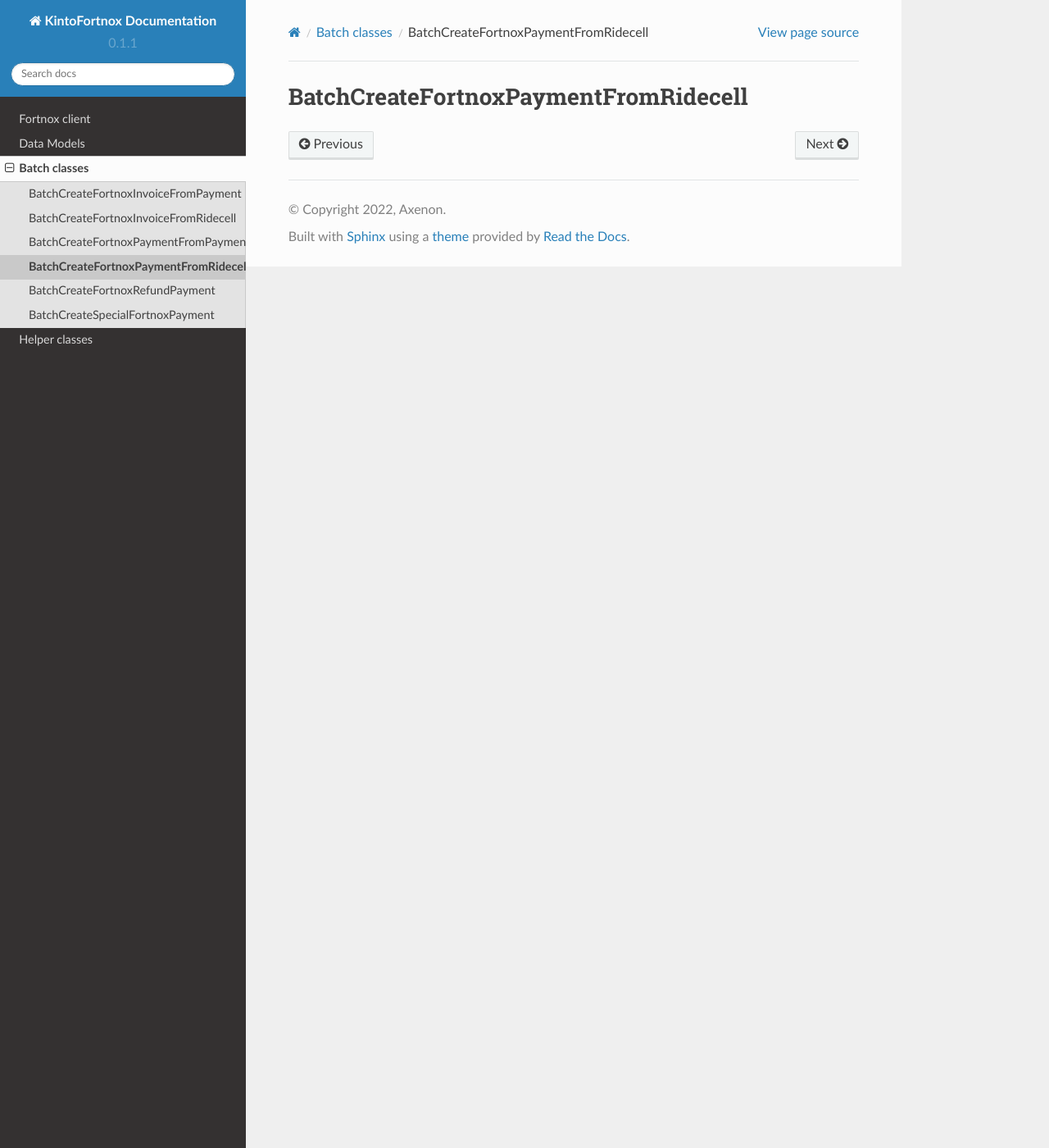
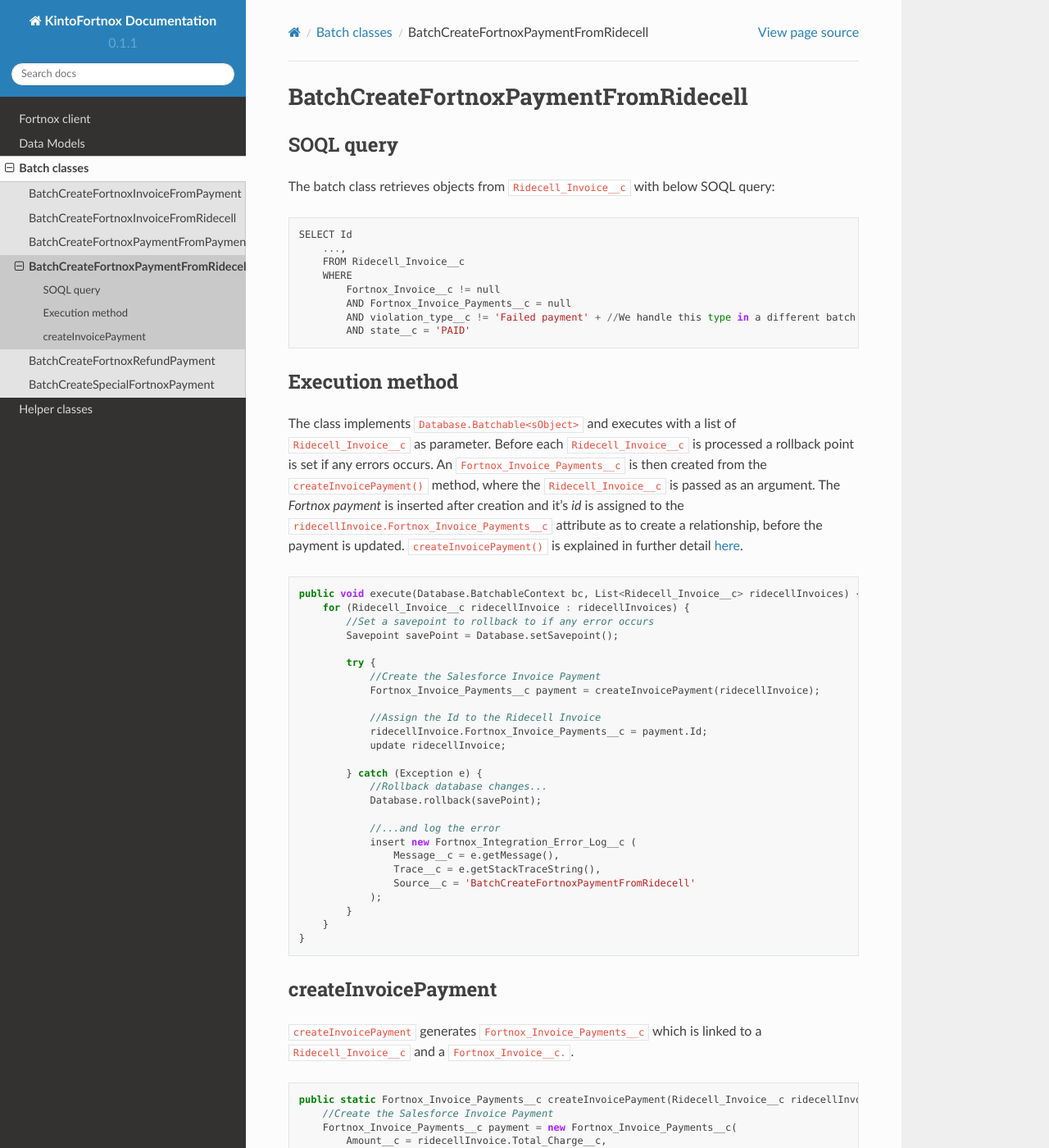
Before and after one commit to AxenonDevOps/KintoFortnoxDocs, a Sphinx documentation site: the page built from docs/source/BatchCreateFortnoxPaymentFromRidecell.rst, in a window 1280 px wide and 1400 px high. Shown: the whole window at 82% size. Built offline with Sphinx 7.4.7 and the Read the Docs theme 2.0.0, drawn with Linux system fonts in a browser that asks for light colours; some of the changed text lies outside the part shown.

Commit message:
more docs

```diff
--- a/docs/source/BatchCreateFortnoxPaymentFromRidecell.rst
+++ b/docs/source/BatchCreateFortnoxPaymentFromRidecell.rst
@@ -1,2 +1,83 @@
 BatchCreateFortnoxPaymentFromRidecell
------------------------------------------
+=======================================
+
+SOQL query
+-----------
+
+The batch class retrieves objects from ``Ridecell_Invoice__c`` with below SOQL query:
+
+.. code-block::
+
+    SELECT Id
+        ...,
+        FROM Ridecell_Invoice__c
+        WHERE
+            Fortnox_Invoice__c != null
+            AND Fortnox_Invoice_Payments__c = null
+            AND violation_type__c != 'Failed payment' + //We handle this type in a different batch job: BatchCreateSpecialFortnoxPayment
+            AND state__c = 'PAID'
+
+
+Execution method
+-----------------
+
+The class implements ``Database.Batchable<sObject>`` and executes with a list of ``Ridecell_Invoice__c`` as parameter.
+Before each ``Ridecell_Invoice__c`` is processed a rollback point is set if any errors occurs.
+An ``Fortnox_Invoice_Payments__c`` is then  created from the ``createInvoicePayment()`` method,
+where the ``Ridecell_Invoice__c`` is passed as an argument.
+The `Fortnox payment` is inserted after creation and it's `id` is assigned to the
+``ridecellInvoice.Fortnox_Invoice_Payments__c`` attribute as to create a relationship, before the payment is updated.
+``createInvoicePayment()`` is explained in further detail  :ref:`here <BatchCreateFortnoxPaymentFromRidecell:createInvoicePayment>`.
+
+.. code-block:: javascript
+
+    public void execute(Database.BatchableContext bc, List<Ridecell_Invoice__c> ridecellInvoices) {
+        for (Ridecell_Invoice__c ridecellInvoice : ridecellInvoices) {
+            //Set a savepoint to rollback to if any error occurs
+            Savepoint savePoint = Database.setSavepoint();
+
+            try {
+                //Create the Salesforce Invoice Payment
+                Fortnox_Invoice_Payments__c payment = createInvoicePayment(ridecellInvoice);
+
+                //Assign the Id to the Ridecell Invoice
+                ridecellInvoice.Fortnox_Invoice_Payments__c = payment.Id;
+                update ridecellInvoice;
+
+            } catch (Exception e) {
+                //Rollback database changes...
+                Database.rollback(savePoint);
+
+                //...and log the error
+                insert new Fortnox_Integration_Error_Log__c (
+                    Message__c = e.getMessage(),
+                    Trace__c = e.getStackTraceString(),
+                    Source__c = 'BatchCreateFortnoxPaymentFromRidecell'
+                );
+            }
+        }
+    }
+
+
+createInvoicePayment
+-----------------------
+
+``createInvoicePayment`` generates ``Fortnox_Invoice_Payments__c`` which is linked
+to a ``Ridecell_Invoice__c`` and a ``Fortnox_Invoice__c.``.
+
+.. code-block:: javascript
+
+    public static Fortnox_Invoice_Payments__c createInvoicePayment(Ridecell_Invoice__c ridecellInvoice) {
+        //Create the Salesforce Invoice Payment
+        Fortnox_Invoice_Payments__c payment = new Fortnox_Invoice_Payments__c(
+            Amount__c = ridecellInvoice.Total_Charge__c,
+            Fortnox_Invoice__c = ridecellInvoice.Fortnox_Invoice__c,
+            CurrencyIsoCode = ridecellInvoice.CurrencyIsoCode,
+            Payment_Date__c = ridecellInvoice.CreatedDate.date()
+        );
+
+        //Insert it so we get an Id
+        insert payment;
+
+        return payment;
+    }
```
Also changed, not shown: docs/source/BatchCreateFortnoxPaymentFromPayment.rst (+17 -37 lines).
